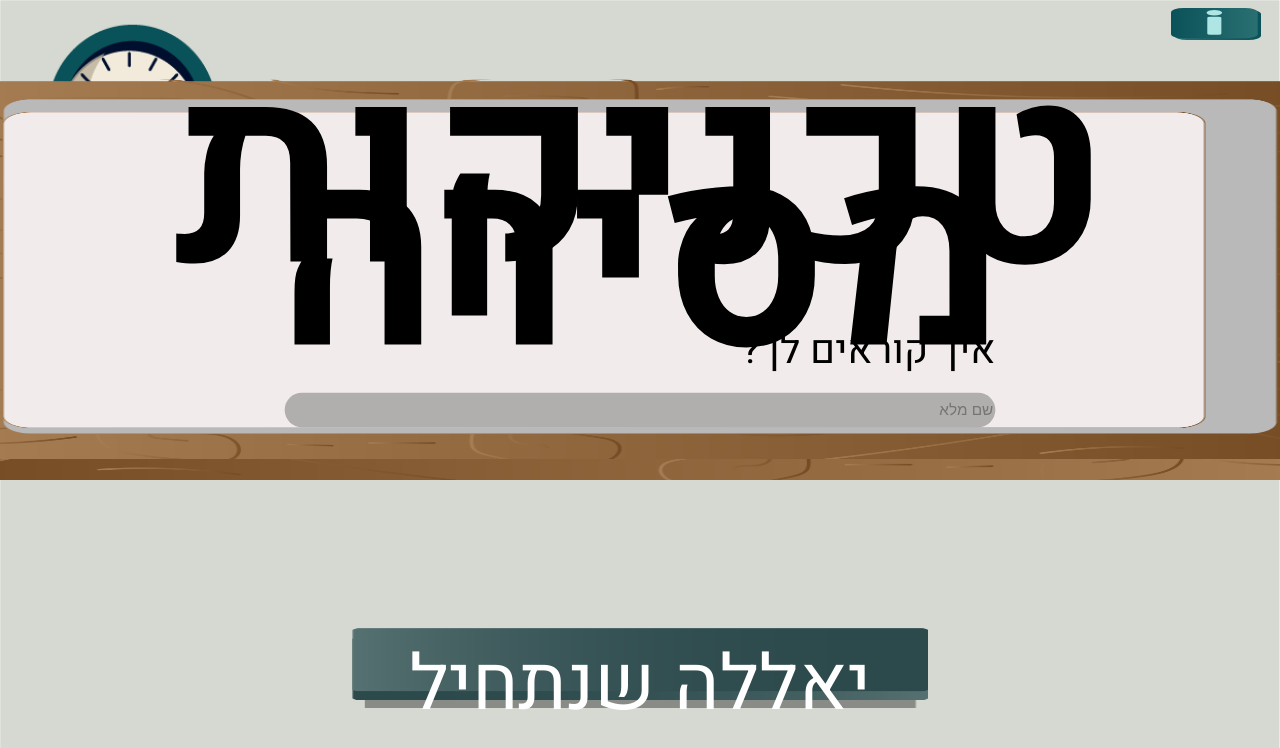
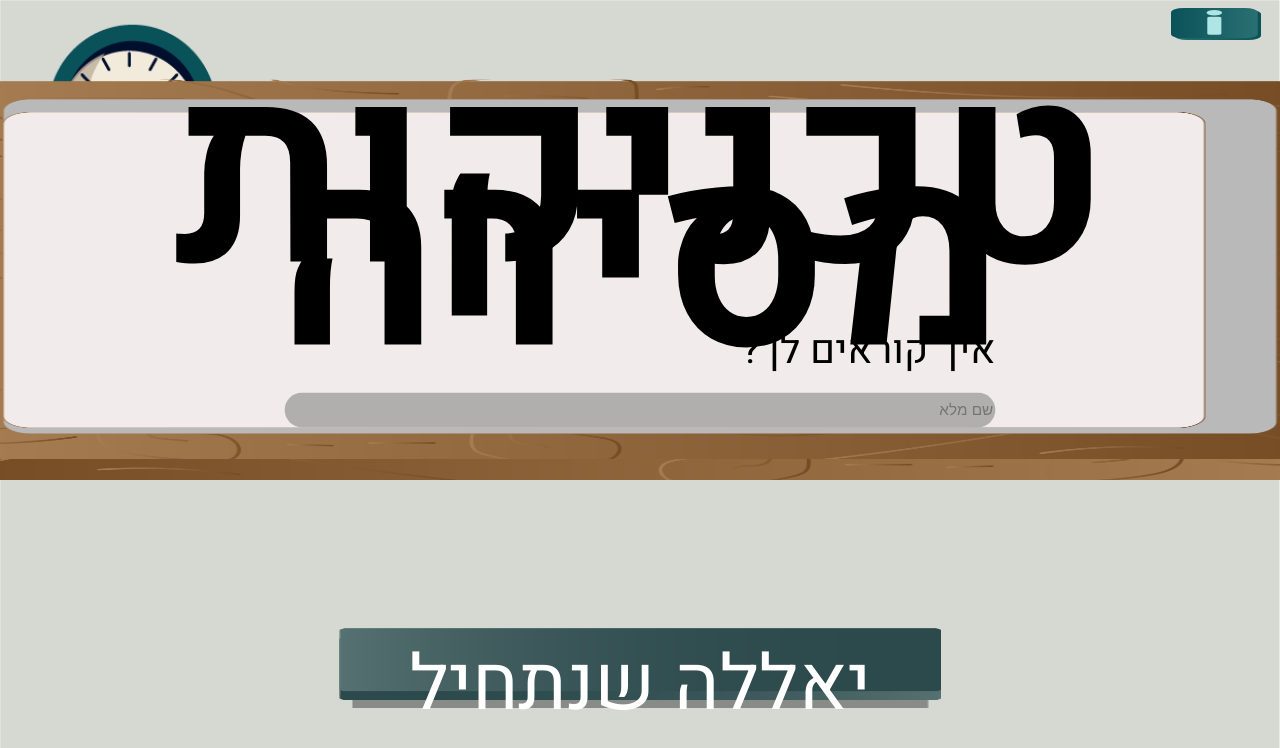
Before and after one commit to madortill/deliveryTechniques, a Vue app: page / in a window 1280 px wide. Shown: the top 748 px of the page. Built offline with nearby package versions, Linux system fonts and the light colour scheme.

Commit message:
bigger widthhhh

```diff
--- a/src/App.vue
+++ b/src/App.vue
@@ -151,7 +151,7 @@ body {
 }
 
 #beginLesson {
-  width: 45vw;
+  width: 47vw;
   height: 10vh;
   border-style: none;
   padding-bottom: 1vh;
--- a/src/components/odot.vue
+++ b/src/components/odot.vue
@@ -84,7 +84,7 @@ export default {
 }
 
 .previous {
-    width: 45vw;
+    width: 47vw;
     height: 10vh;
     position: absolute;
     top: 80vh;
--- a/src/components/video.vue
+++ b/src/components/video.vue
@@ -55,7 +55,7 @@ export default {
 }
 
 #toExplanation {
-  width: 45vw;
+  width: 47vw;
   height: 10vh;
   padding-bottom: 1vh;
   border-style: none;
```
